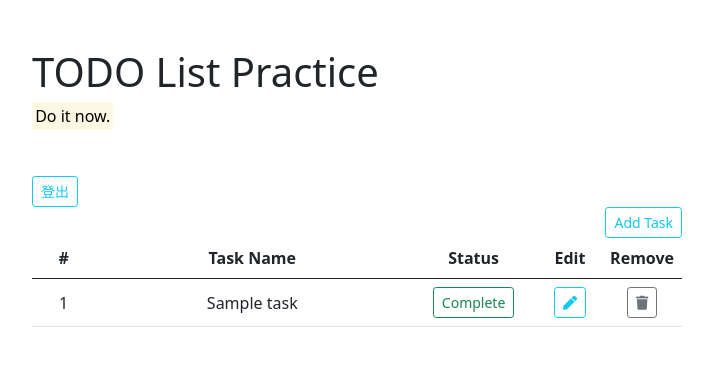
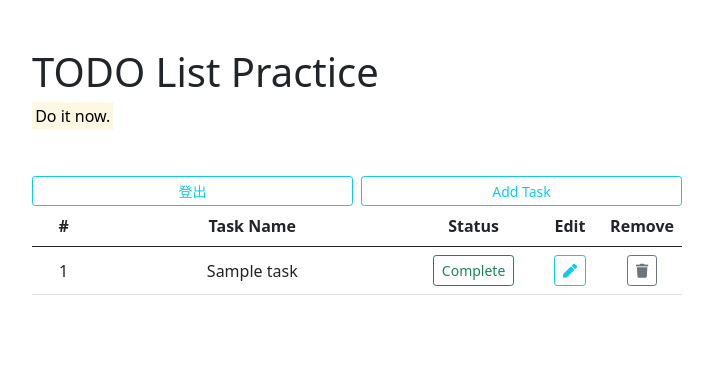
Before and after one commit to WuZeei/practice, a Flask app: template app/templates/index.html in a window 1280 px wide. Shown: the top 366 px of the page, without its empty margins (283-996 px from the left). Run offline with Flask 2, Linux system fonts and the light colour scheme; the template is opened without the code that fills it: most values are stand-ins (such as "Sample title", 1, 10 or a date in 2020); parts of the project's set-up code (start-up, migrations or seed data) failed here and were passed over.

Commit message:
only html page beautiful

```diff
--- a/app/database.py
+++ b/app/database.py
@@ -49,7 +49,7 @@ def insert_new_task(text: str,account: str) ->  int:
 def remove_task_by_id(task_id: int,account: str) -> None:
 
     conn = db.connect()
-    query = 'Delete From tasks where id={} and account = {};'.format(task_id,account)
+    query = 'Delete From tasks where id={} and account = "{}";'.format(task_id,account)
     conn.execute(query)
     conn.close()
 
--- a/app/templates/index.html
+++ b/app/templates/index.html
@@ -26,12 +26,12 @@
 
 
     <div class="container">
-        <div style="text-align: left;">
-            <button style="text-align: left;" type="button" class="btn btn-outline-info btn-sm" id='logout'>登出</button>
-        </div>
+        <div class="d-grid gap-2 d-md-flex justify-content-md-end">
+            <button style="width:100px;height:30px;" type="button" class="btn btn-outline-info col btn-sm" id='logout'>登出</button>
+
         <!-- Button trigger modal -->
-        <div style="text-align: right;">
-            <button style="text-align: right;" type="button" class="btn btn-outline-info btn-sm" data-bs-toggle="modal"
+
+            <button style="width:100px;height:30px;" type="button" class="btn btn-outline-info col btn-sm" data-bs-toggle="modal"
                 data-bs-target="#task-modal" data-source="New Task">Add Task</button>
         </div>
 
```
Also changed, not shown: app/routes.py (+4 -3 lines).
